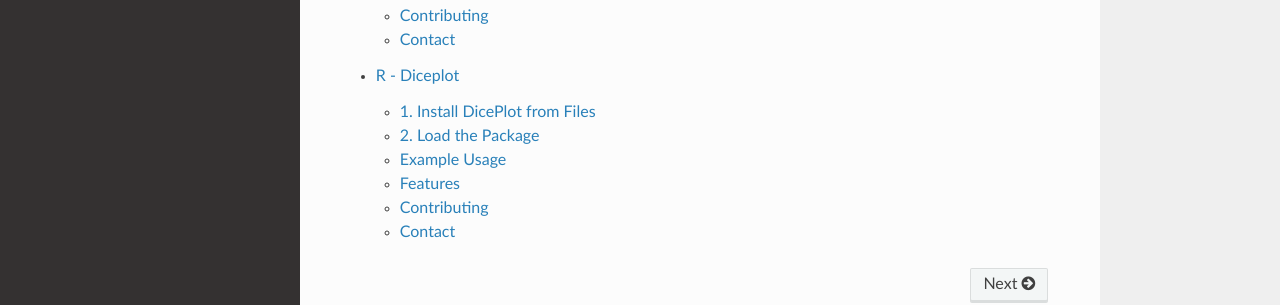
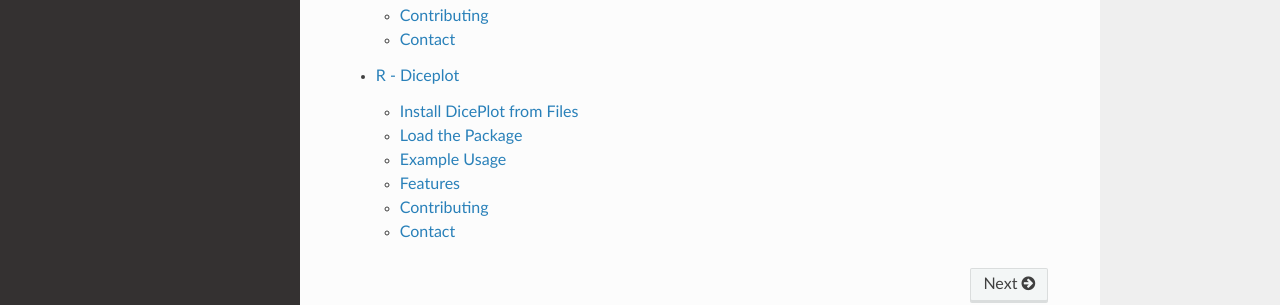
Before and after one commit to maflot/Documentation-test, a Sphinx documentation site: the page built from docs/source/index.rst, in a window 1280 px wide and 1035 px high. Shown: the part 602-907 px from the top of the window. Built offline with Sphinx 7.4.7 and the Read the Docs theme 3.1.0, drawn with Linux system fonts in a browser that asks for light colours.

Commit message:
Update R.rst

```diff
--- a/docs/source/R.rst
+++ b/docs/source/R.rst
@@ -14,7 +14,7 @@
    # Install DicePlot from GitHub
    devtools::install_github("maflot/DicePlot/diceplot")
 
-1. Install DicePlot from Files
+Install DicePlot from Files
 ~~~~~~~~~~~~~~~~~~~~~~~~~~~~~~~
 
 Download the repository and run the following code to install the package:
@@ -23,7 +23,7 @@
 
    install.packages("$path on your local machine$/DicePlot/diceplot", repos = NULL, type = "source")
 
-2. Load the Package
+Load the Package
 ~~~~~~~~~~~~~~~~~~~
 
 After installation, load the ``DicePlot`` package into your R session:
```
